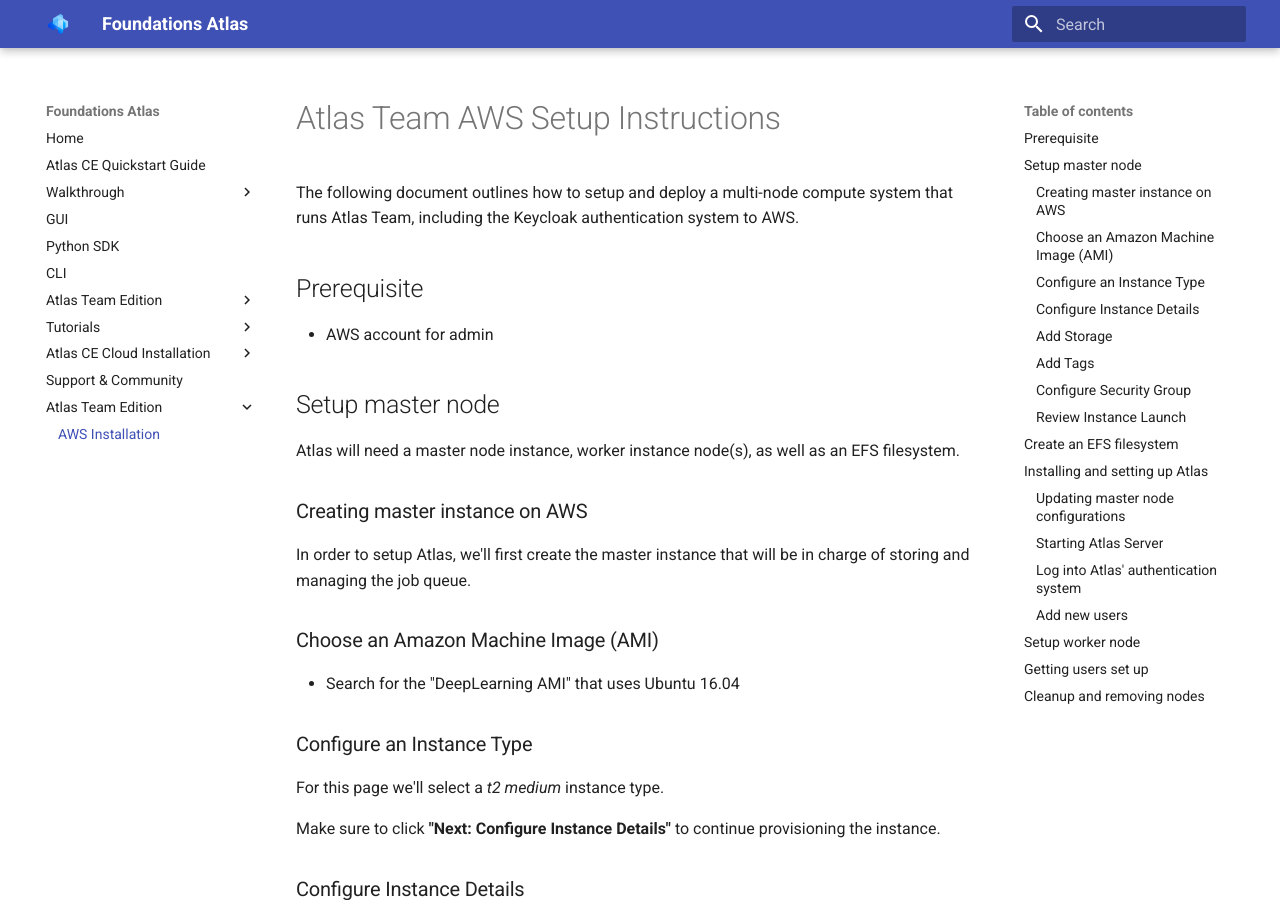
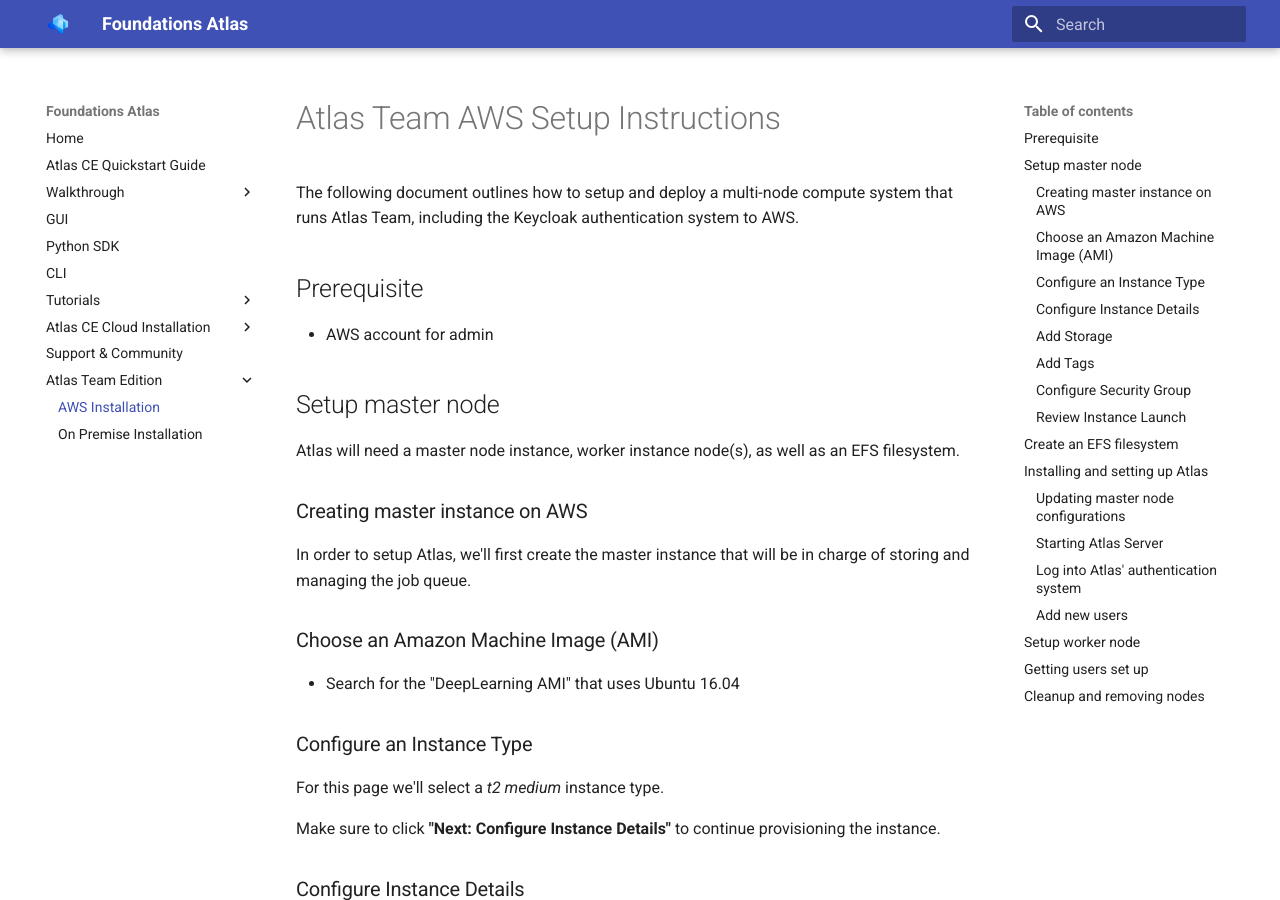
Before and after one commit to DeepLearnI/atlas-ce-docs, an MkDocs documentation site: the page built from docs/api_docs/sources/team/aws-installation.md, in a window 1280 px wide and 900 px high. Built offline with MkDocs 1.6.1 and Material for MkDocs 9.7.7, drawn with Linux system fonts in a browser that asks for light colours; part of the change alters nothing that is shown.

Commit message:
[Cole] Updated to have the on prem Atlas Team steps in the right place

```diff
--- a/mkdocs.yml
+++ b/mkdocs.yml
@@ -56,11 +56,6 @@ nav:
   - GUI: gui.md
   - Python SDK: sdk-reference/SDK.md
   - CLI: cli.md
-  - Atlas Team Edition:
-    # - User Management: team/user-management.md
-    # - Compute Management: team/compute-management.md
-    - AWS Installation: team/aws-installation.md
-    - On Premise Installation: team/on-prem-installation.md
   - Tutorials:
       - CIFAR Tutorial:  tutorials/cifar_tutorial.md
       - Auction Price Regression Tutorial: tutorials/auction_price_regression_tutorial.md
@@ -77,4 +72,4 @@ nav:
     # - User Management: team/user-management.md
     # - Compute Management: team/compute-management.md
     - AWS Installation: team/aws-installation.md
-    # - On Premise Installation: team/on-prem-installation.md
+    - On Premise Installation: team/on-prem-installation.md
```
